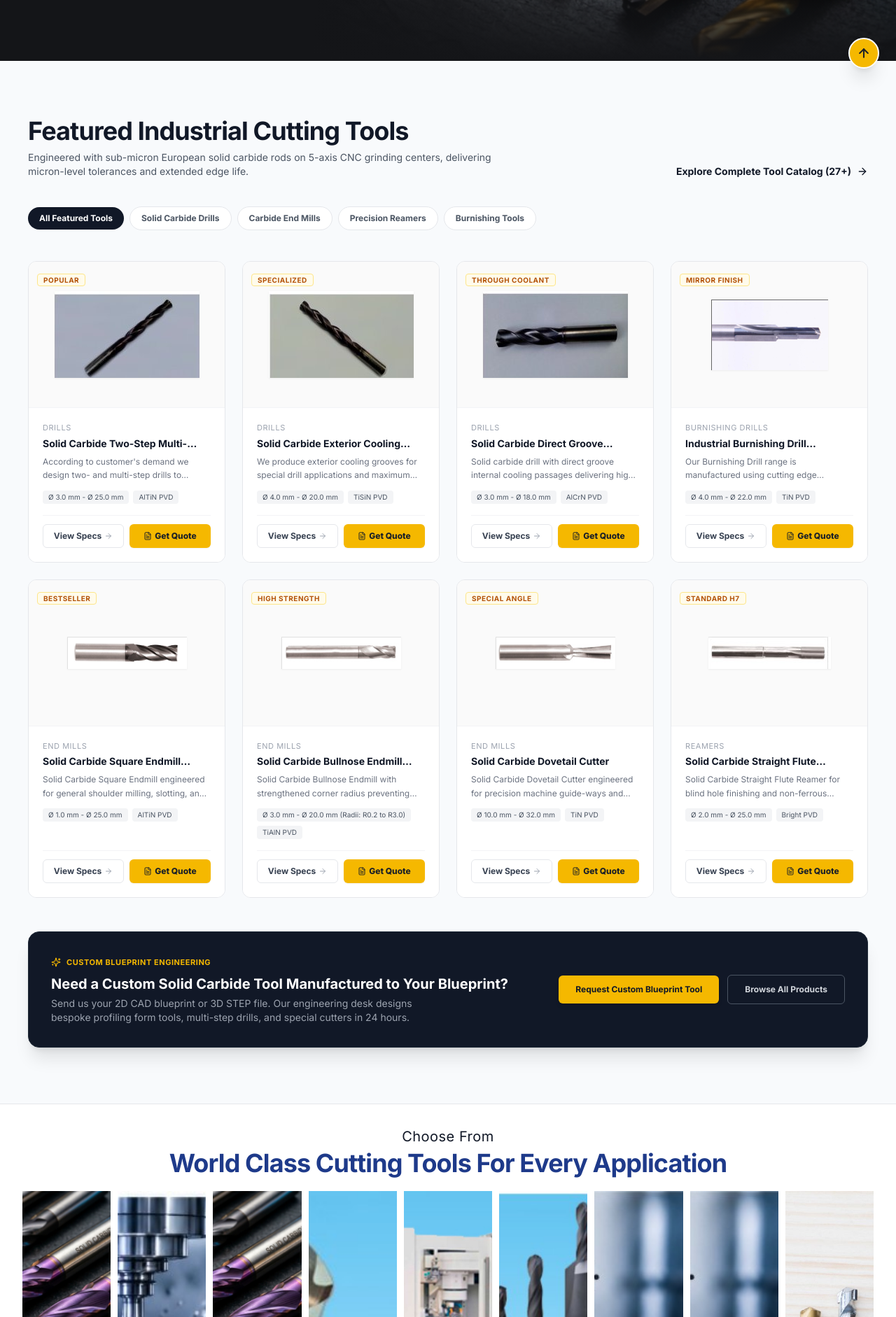
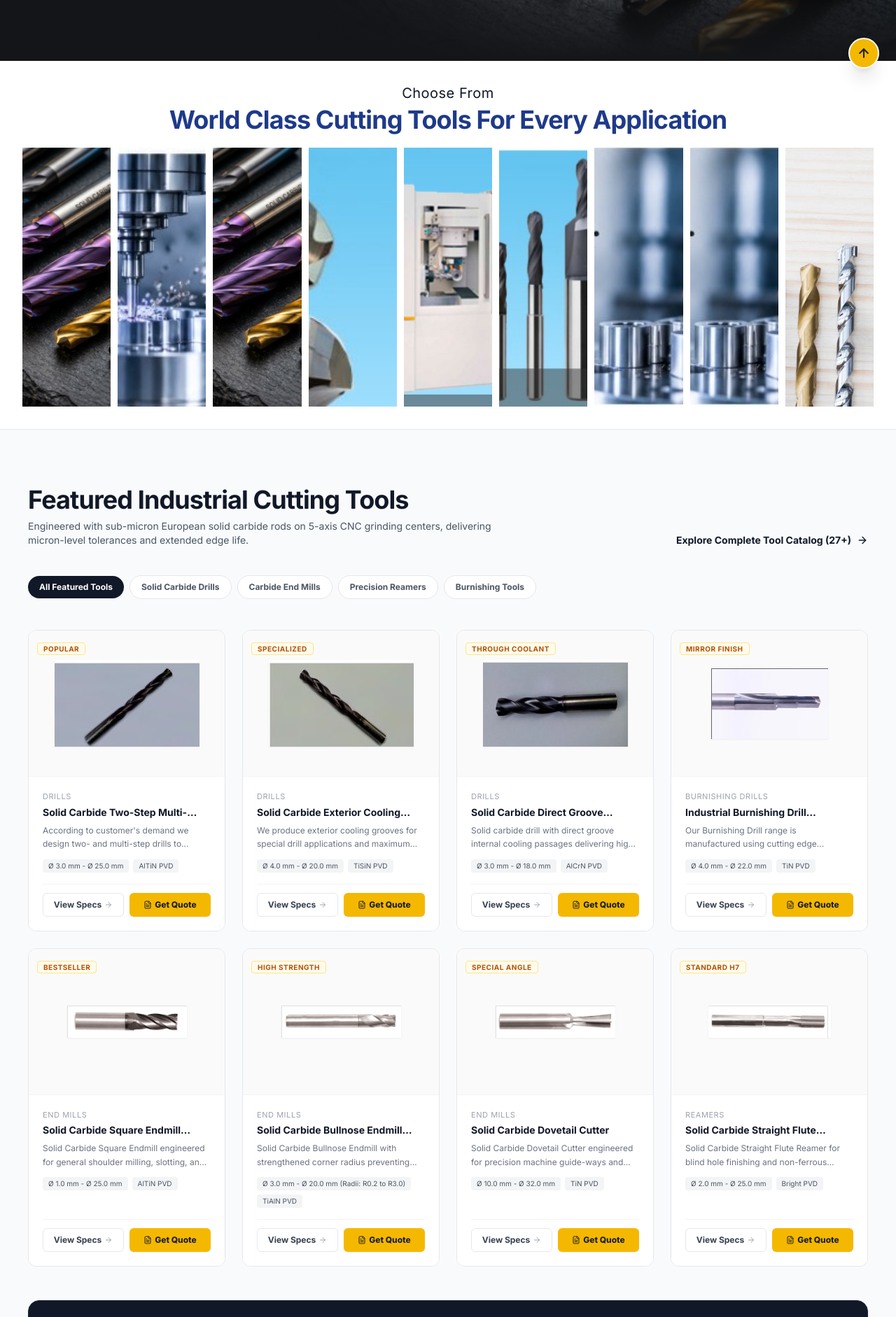
Before and after one commit to santhoshm21/techno-mill, a React (Vite) app: page / in a window 1280 px wide. Shown: the part 678-2560 px from the top of the page at 70% size. Built offline with nearby package versions, Linux system fonts and the light colour scheme.

Commit message:
Keep Accordion Gallery before Featured Products

```diff
--- a/src/pages/Home.jsx
+++ b/src/pages/Home.jsx
@@ -43,11 +43,11 @@ export default function Home() {
         {/* Part A: 3D Arc Interactive Cutting Tool Hero (Matching Input Video UI Pattern) */}
         <HomeKumoHero onOpenVideoModal={() => setVideoModalOpen(true)} />
 
-        {/* Part B: Featured High-Quality Precision Cutting Tools Lineup */}
+        {/* Part B: Video Pattern 1 - Interactive Expanding Image Accordion Gallery (World Class Cutting Tools) */}
+        <HomeAccordionGallery />
+
+        {/* Part C: Featured High-Quality Precision Cutting Tools Lineup */}
         <HomeFeaturedProducts />
-
-        {/* Part C: Interactive Expanding Image Accordion Gallery (World Class Cutting Tools) */}
-        <HomeAccordionGallery />
 
       </section>
 
```
